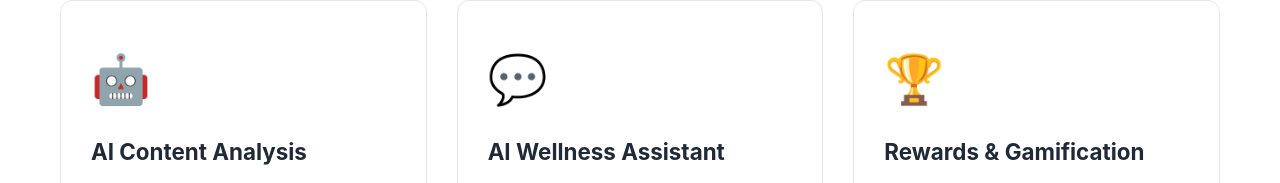
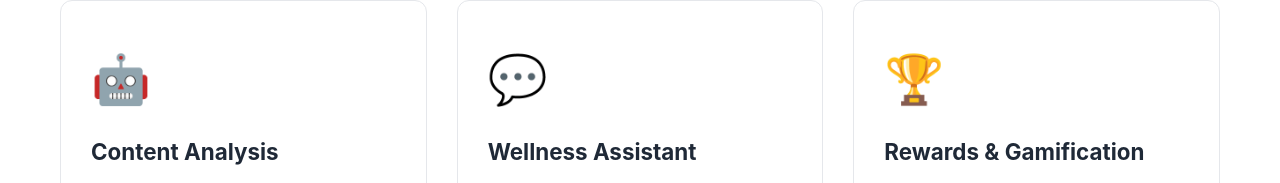
Before and after one commit to arjunk1rthik/Scroll-Sense, a plain HTML site: page features.html in a window 1280 px wide. Shown: the part 2640-2823 px from the top of the page. Drawn offline with Linux system fonts and the light colour scheme.

Commit message:
Simplify feature headings and assistant link text
Updated feature headings and link text to remove 'AI'.

```diff
--- a/features.html
+++ b/features.html
@@ -434,7 +434,7 @@ footer {
 
       <div class="feature-card">
         <span class="feature-icon">🤖</span>
-        <h3>AI Content Analysis</h3>
+        <h3>Content Analysis</h3>
         <p>Paste text or upload screenshots to get AI-powered analysis of how content might affect your mental health.</p>
         <ul class="feature-list">
           <li>Text and screenshot analysis</li>
@@ -448,7 +448,7 @@ footer {
 
       <div class="feature-card">
         <span class="feature-icon">💬</span>
-        <h3>AI Wellness Assistant</h3>
+        <h3>Wellness Assistant</h3>
         <p>24/7 in-app coaching with guidance on habits, FOMO management, and wellness strategies.</p>
         <ul class="feature-list">
           <li>Predefined guidance prompts</li>
@@ -609,7 +609,7 @@ footer {
         <ul>
           <li><a href="faq.html">FAQ</a></li>
           <li><a href="support.html">Support</a></li>
-          <li><a href="chatbot.html">AI Assistant</a></li>
+          <li><a href="chatbot.html">Assistant</a></li>
         </ul>
       </div>
       <div class="footer-section">
```
